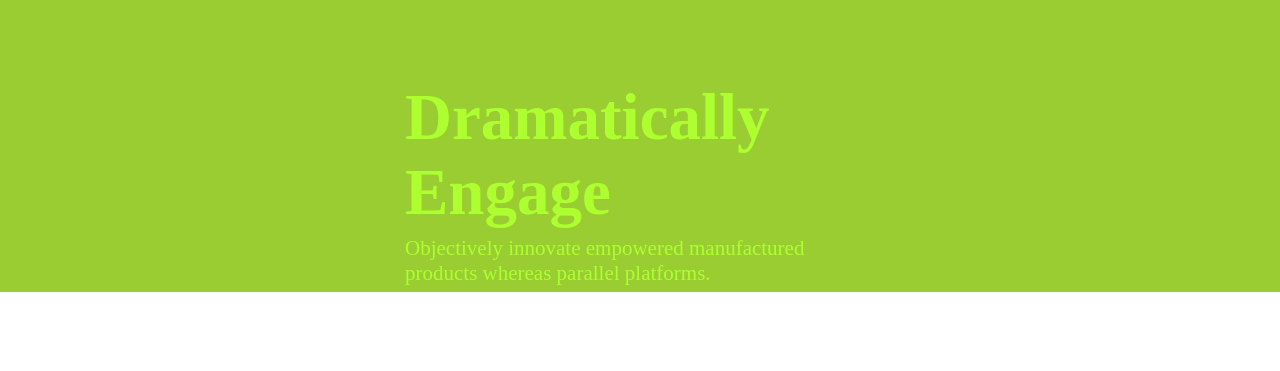
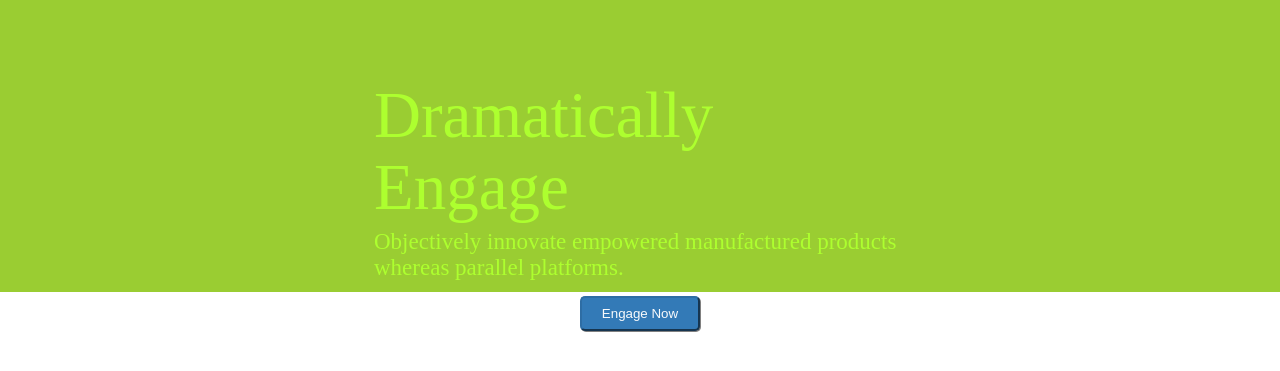
Before and after one commit to Nabeela-Nadeer/second-project, a plain HTML site: page index.html in a window 1280 px wide. Shown: the part 63-434 px from the top of the page. Drawn offline with Linux system fonts and the light colour scheme.

Commit message:
banner designing completed

```diff
--- a/assets/css/style.css
+++ b/assets/css/style.css
@@ -81,7 +81,7 @@ body{
 }
 .banner .container{
     margin: 0 284px 0 284px;
-    padding: 88px 121px;
+    padding: 88px 90px;
     color: greenyellow;
     display: flex;
     flex-wrap: wrap;
@@ -91,8 +91,21 @@ body{
     font-size: 65px;
     margin-bottom: 6px;
     margin-top: 0;
+    font-style: inherit;
+    font-weight: 500;
+    line-height: 1.1;
 }
 .banner-description{
-    font-size: 21px;
+    font-size: 23px;
     margin-top: 0;
+    margin-bottom: 15px;
+    font-weight: 200;
 }
+.button-engage{
+    background-color: #337ab7;
+    border-color: #2e6da4;
+    color: rgb(248, 250, 252);
+    border-radius: 5px;
+    padding: 8px 20px;
+    box-shadow: 1px 1px gray;
+}
--- a/index.html
+++ b/index.html
@@ -38,6 +38,7 @@
                 <div class="container">
                     <h1 class="banner-title">Dramatically Engage</h1>
                     <p class="banner-description">Objectively innovate empowered manufactured products whereas parallel platforms.</p>
+                    <input type="button" value="Engage Now" class="button-engage">
                 </div>
             </div>
         </section>
```
